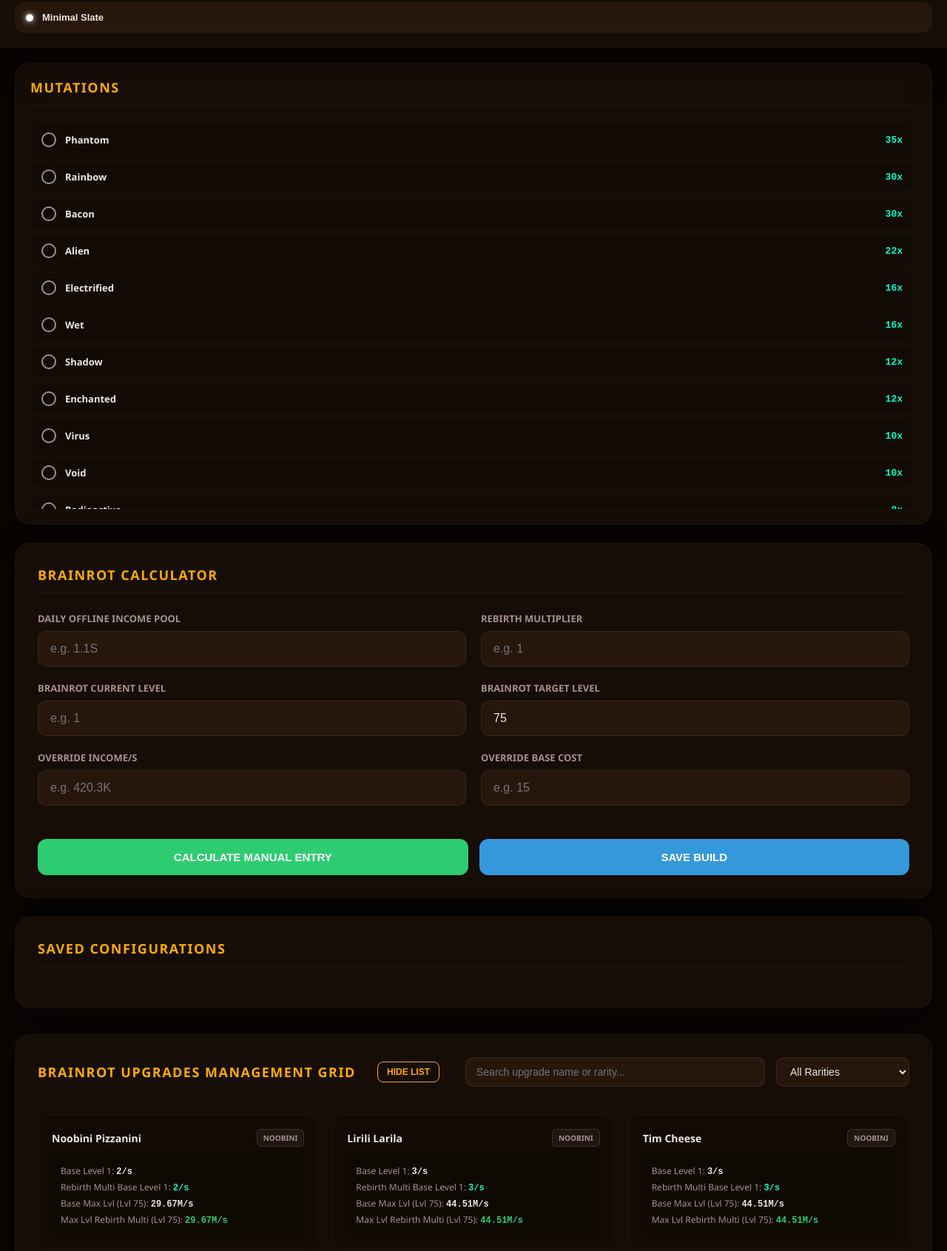
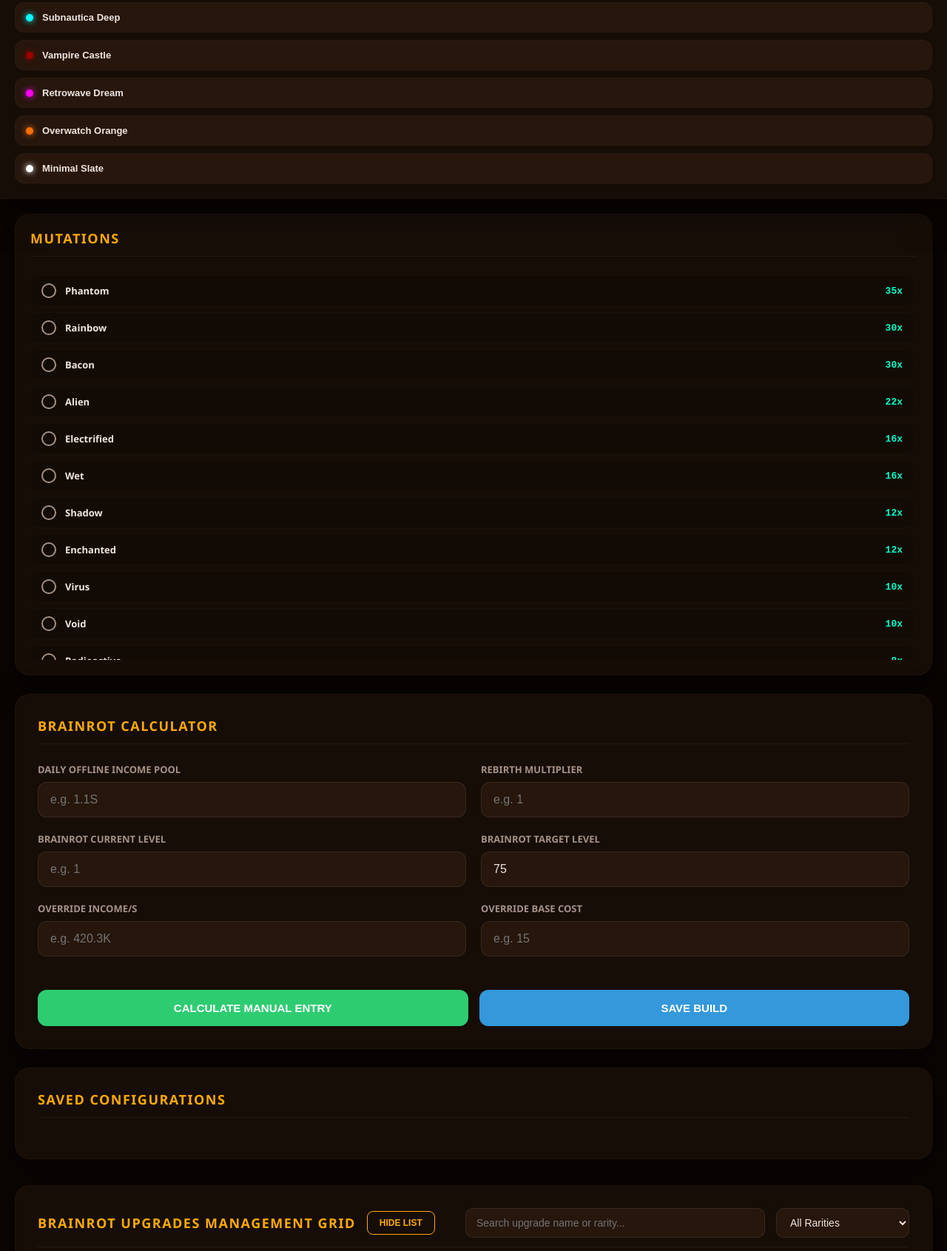
Before and after one commit to Boomer1251/ccu-data, a plain HTML site: page index.html in a window 1280 px wide. Shown: the part 596-2287 px from the top of the page at 74% size. Drawn offline with Linux system fonts and the light colour scheme.

Commit message:
Update index.html

```diff
--- a/index.html
+++ b/index.html
@@ -14,14 +14,11 @@
             --text-accent: #00ffcc;
             --text-muted: #a69285;
             --btn-success: #2ecc71;
-            --btn-success-hover: #27ae60;
             --btn-primary: #3498db;
-            --btn-primary-hover: #2980b9;
             --btn-danger: #e74c3c;
-            --btn-danger-hover: #c0392b;
             --card-shadow: 0 12px 40px rgba(0, 0, 0, 0.6);
             --card-border: 1px solid rgba(255, 255, 255, 0.04);
-            --transition-speed: 0.25s;
+            --transition-speed: 0.2s;
         }
 
         body {
@@ -33,7 +30,7 @@
             display: flex;
             min-height: 100vh;
             box-sizing: border-box;
-            transition: background-color var(--transition-speed) cubic-bezier(0.4, 0, 0.2, 1);
+            transition: background-color var(--transition-speed) ease;
             overflow-x: auto;
         }
 
@@ -117,9 +114,6 @@
             border-bottom: 1px solid rgba(255, 255, 255, 0.05);
             padding-bottom: 12px;
             width: 100%;
-            display: flex;
-            justify-content: space-between;
-            align-items: center;
         }
 
         .theme-btn {
@@ -149,7 +143,9 @@
         .mutation-row { display: flex; align-items: center; gap: 12px; padding: 10px 14px; background: rgba(0, 0, 0, 0.15); border-radius: 10px; font-size: 13px; border: 1px solid rgba(255, 255, 255, 0.02); cursor: pointer; user-select: none; }
         .mutation-row:hover { background: rgba(255, 255, 255, 0.02); border-color: rgba(255, 255, 255, 0.08); }
         .mutation-row.selected { border-color: var(--border-glow); background: rgba(255, 170, 0, 0.04); }
-        .mutation-cb { appearance: none; width: 16px; height: 16px; border: 2px solid var(--text-muted); border-radius: 50%; display: flex; align-items: center; justify-content: center; }
+
+        /* Checkbox styling now utilizes theme accent variables cleanly */
+        .mutation-cb { appearance: none; width: 16px; height: 16px; border: 2px solid var(--text-muted); border-radius: 50%; display: flex; align-items: center; justify-content: center; transition: all 0.1s ease; }
         .mutation-row.selected .mutation-cb { border-color: var(--border-glow); background: var(--border-glow); }
         .mutation-row.selected .mutation-cb::after { content: ''; width: 6px; height: 6px; background: var(--bg-main); border-radius: 50%; }
         .mutation-name { font-weight: 600; text-transform: capitalize; flex-grow: 1; }
@@ -183,13 +179,17 @@
         .saved-stats span { font-family: monospace; font-weight: bold; }
 
         .rot-card { grid-column: 1 / -1; margin-top: 10px; }
+
+        /* Cleaned layout positioning for layout stability */
         .list-header-controls { display: flex; justify-content: space-between; align-items: center; margin-bottom: 25px; gap: 20px; flex-wrap: wrap; width: 100%; border-bottom: 1px solid rgba(255, 255, 255, 0.05); padding-bottom: 12px;}
-        .list-header-controls h2 { border-bottom: none; margin-bottom: 0; padding-bottom: 0; width: auto; flex-grow: 1; }
+        .list-header-title-area { display: flex; align-items: center; gap: 15px; flex-grow: 1; }
+        .list-header-title-area h2 { border-bottom: none; margin-bottom: 0; padding-bottom: 0; width: auto; }
         .search-controls-wrapper { display: flex; gap: 15px; flex-grow: 1; justify-content: flex-end; max-width: 600px; width: 100%; }
         .search-input { padding: 10px 14px; font-size: 14px; border-radius: 10px; flex-grow: 2; }
         .filter-select { width: auto; min-width: 180px; padding: 10px 14px; font-size: 14px; border-radius: 10px; flex-grow: 1; }
 
-        .btn-toggle-list { background: transparent; border: 1px solid var(--border-glow); color: var(--border-glow); padding: 6px 12px; font-size: 12px; font-weight: 700; border-radius: 8px; cursor: pointer; text-transform: uppercase; margin-right: 15px; }
+        /* Locked visibility modifier button tracking properties */
+        .btn-toggle-list { background: transparent; border: 1px solid var(--border-glow); color: var(--border-glow); padding: 8px 16px; font-size: 12px; font-weight: 700; border-radius: 8px; cursor: pointer; text-transform: uppercase; white-space: nowrap; height: fit-content; }
         .btn-toggle-list:hover { background: var(--border-glow); color: var(--bg-main); }
 
         .rot-grid { display: grid; grid-template-columns: repeat(auto-fill, minmax(310px, 1fr)); gap: 20px; }
@@ -230,6 +230,10 @@
         <button class="theme-btn" onclick="setTheme('luxury')" id="theme-luxury"><span class="theme-dot" style="color:#d4af37; background:#d4af37;"></span> Royal Gold</button>
         <button class="theme-btn" onclick="setTheme('toxic')" id="theme-toxic"><span class="theme-dot" style="color:#76ff03; background:#76ff03;"></span> Bio Sludge</button>
         <button class="theme-btn" onclick="setTheme('synthwave')" id="theme-synthwave"><span class="theme-dot" style="color:#ff5e97; background:#ff5e97;"></span> Outrun 1984</button>
+        <button class="theme-btn" onclick="setTheme('deep')" id="theme-deep"><span class="theme-dot" style="color:#00ffff; background:#00ffff;"></span> Subnautica Deep</button>
+        <button class="theme-btn" onclick="setTheme('vampire')" id="theme-vampire"><span class="theme-dot" style="color:#9c0000; background:#9c0000;"></span> Vampire Castle</button>
+        <button class="theme-btn" onclick="setTheme('retro')" id="theme-retro"><span class="theme-dot" style="color:#ff00f0; background:#ff00f0;"></span> Retrowave Dream</button>
+        <button class="theme-btn" onclick="setTheme('orange')" id="theme-orange"><span class="theme-dot" style="color:#ff6f00; background:#ff6f00;"></span> Overwatch Orange</button>
         <button class="theme-btn" onclick="setTheme('mono')" id="theme-mono"><span class="theme-dot" style="color:#ffffff; background:#ffffff;"></span> Minimal Slate</button>
     </div>
 
@@ -295,7 +299,10 @@
 
         <div class="rot-card">
             <div class="list-header-controls">
-                <h2>Brainrot Upgrades Management Grid <button class="btn-toggle-list" id="toggleListBtn" onclick="toggleBrainrotGrid()">Hide List</button></h2>
+                <div class="list-header-title-area">
+                    <h2>Brainrot Upgrades Management Grid</h2>
+                    <button class="btn-toggle-list" id="toggleListBtn" onclick="toggleBrainrotGrid()">Hide List</button>
+                </div>
                 <div class="search-controls-wrapper" id="searchControls">
                     <input type="text" id="searchBar" class="search-input" placeholder="Search upgrade name or rarity..." oninput="renderBrainrotList()">
                     <select id="rarityFilter" class="filter-select" onchange="renderBrainrotList()">
@@ -332,6 +339,10 @@
             luxury: { main: '#0d0d0d', card: '#1a1a1a', input: '#262626', glow: '#d4af37', accent: '#ffffff', muted: '#8c8c8c', shadow: '0 25px 55px rgba(0, 0, 0, 0.85)', border: '1px solid rgba(212, 175, 55, 0.25)' },
             toxic: { main: '#0d0f0c', card: '#161a14', input: '#20261d', glow: '#76ff03', accent: '#eeff41', muted: '#7b8776', shadow: '0 12px 35px rgba(118, 255, 3, 0.12)', border: '1px solid rgba(118, 255, 3, 0.08)' },
             synthwave: { main: '#1a0933', card: '#271247', input: '#3a1b69', glow: '#ff5e97', accent: '#fefe66', muted: '#a183ca', shadow: '0 12px 40px rgba(255, 94, 151, 0.18)', border: '1px solid rgba(254, 254, 102, 0.12)' },
+            deep: { main: '#01111a', card: '#032336', input: '#053552', glow: '#00ffff', accent: '#00ffaa', muted: '#417d9e', shadow: '0 12px 40px rgba(0, 255, 255, 0.15)', border: '1px solid rgba(0, 255, 255, 0.1)' },
+            vampire: { main: '#0f0202', card: '#210505', input: '#380a0a', glow: '#da0000', accent: '#ff5252', muted: '#9e6262', shadow: '0 12px 45px rgba(218, 0, 0, 0.2)', border: '1px solid rgba(218, 0, 0, 0.15)' },
+            retro: { main: '#12041c', card: '#240a36', input: '#3b1154', glow: '#ff00f0', accent: '#00ffff', muted: '#a170c4', shadow: '0 12px 40px rgba(255, 0, 240, 0.2)', border: '1px solid rgba(255, 0, 240, 0.12)' },
+            orange: { main: '#120e0a', card: '#241a12', input: '#382719', glow: '#ff6f00', accent: '#ffffff', muted: '#a88c74', shadow: '0 12px 40px rgba(255, 111, 0, 0.15)', border: '1px solid rgba(255, 111, 0, 0.12)' },
             mono: { main: '#161719', card: '#212326', input: '#2b2e33', glow: '#ffffff', accent: '#99aab5', muted: '#72767d', shadow: '0 8px 24px rgba(0, 0, 0, 0.3)', border: '1px solid rgba(255, 255, 255, 0.06)' }
         };
 
@@ -370,7 +381,7 @@
             { name: "Ketupat Kepat", rarity: "eternal", baseInc: 1000000 }, { name: "Professora 67", rarity: "eternal", baseInc: 1000000 }, { name: "Astro Tim", rarity: "eternal", baseInc: 1100000 }, { name: "Baba Yaga", rarity: "eternal", baseInc: 1200000 }, { name: "Kicky", rarity: "eternal", baseInc: 1400000 }
         ];
 
-        let selectedMutationId = null; // Changed to track single selection radio-style
+        let selectedMutationId = null;
         let savedBuilds = [];
         let currentlySelectedTheme = 'og';
 
@@ -398,31 +409,33 @@
             const grid = document.getElementById('mutationGrid');
             grid.innerHTML = '';
             MUTATIONS_DATA.forEach(item => {
-                grid.innerHTML += `
-                    <div class="mutation-row" id="mutrow-${item.id}" onclick="toggleMutation('${item.id}')">
-                        <div class="mutation-cb"></div>
-                        <span class="mutation-name">${item.name}</span>
-                        <span class="mutation-value">${item.val}x</span>
-                    </div>
+                const div = document.createElement('div');
+                div.className = 'mutation-row';
+                div.id = `mutrow-${item.id}`;
+                div.innerHTML = `
+                    <div class="mutation-cb"></div>
+                    <span class="mutation-name">${item.name}</span>
+                    <span class="mutation-value">${item.val}x</span>
                 `;
+                // FIXED: Instantaneous native DOM manipulation replaces heavy performance layout flushing innerHTML loops
+                div.addEventListener('click', () => toggleMutation(item.id));
+                grid.appendChild(div);
             });
         }
 
         function toggleMutation(id) {
-            // Radio button behavior: Clear out the old selection first
-            if (selectedMutationId && selectedMutationId !== id) {
-                const oldRow = document.getElementById(`mutrow-${selectedMutationId}`);
-                if (oldRow) oldRow.classList.remove('selected');
-            }
+            const currentSelected = document.getElementById(`mutrow-${id}`);
 
-            const row = document.getElementById(`mutrow-${id}`);
             if (selectedMutationId === id) {
-                // If clicking the already active mutation, toggle it completely off
+                currentSelected.classList.remove('selected');
                 selectedMutationId = null;
-                row.classList.remove('selected');
             } else {
+                if (selectedMutationId) {
+                    const previousSelected = document.getElementById(`mutrow-${selectedMutationId}`);
+                    if (previousSelected) previousSelected.classList.remove('selected');
+                }
+                currentSelected.classList.add('selected');
                 selectedMutationId = id;
-                row.classList.add('selected');
             }
             globalInputsUpdated();
         }
@@ -440,11 +453,11 @@
 
             if (grid.classList.contains('collapsed')) {
                 grid.classList.remove('collapsed');
-                searchWrapper.style.display = 'flex';
+                searchWrapper.style.visibility = 'visible';
                 btn.innerText = 'Hide List';
             } else {
                 grid.classList.add('collapsed');
-                searchWrapper.style.display = 'none';
+                searchWrapper.style.visibility = 'hidden';
                 btn.innerText = 'Show List';
             }
         }
```
